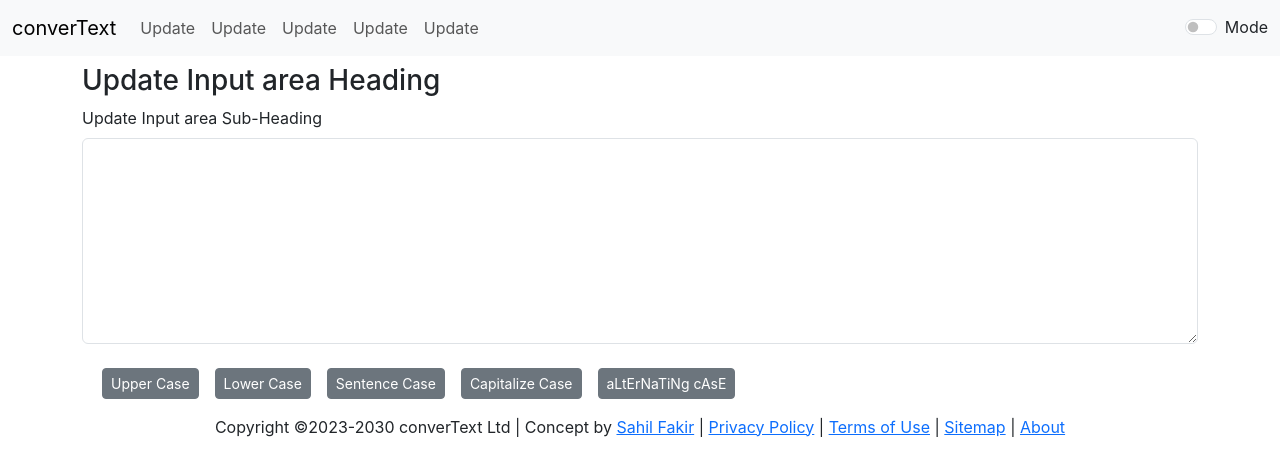
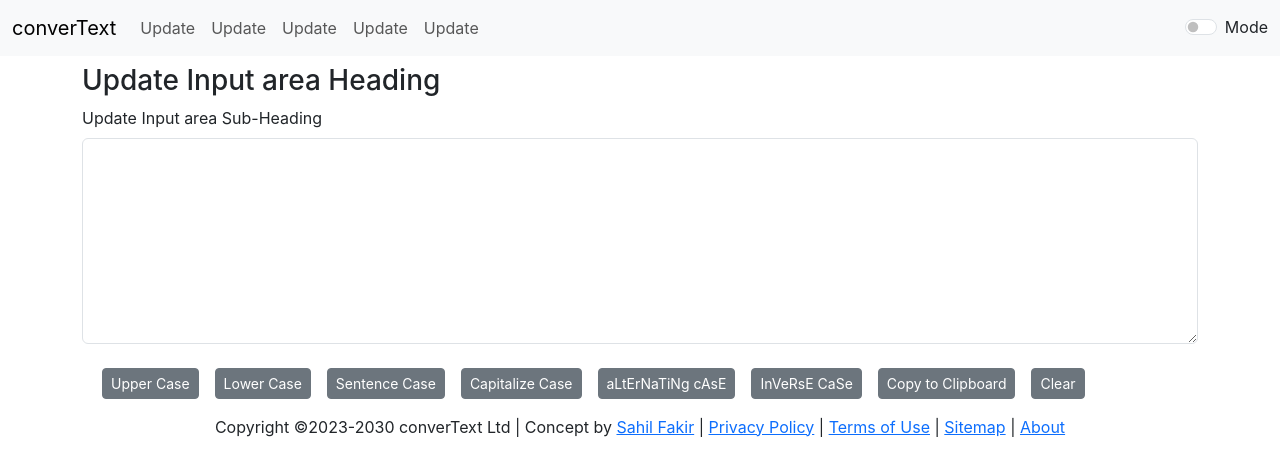
Before and after one commit to sahil0286/convertext, a React (Create React App) app: page / in a window 1280 px wide. Shown: the top 476 px of the page. Built offline with nearby package versions, Linux system fonts and the light colour scheme.

Commit message:
copy clipboard

```diff
--- a/src/App.js
+++ b/src/App.js
@@ -5,7 +5,7 @@ import Navbar from './components/Navbar';
 function App() {
   return (
     <>
-      <Navbar title="converText"/>
+      <Navbar title="converText" inpHeading="Accidentally left the caps lock on and typed something, but can't be bothered to start again and retype it all?" inpSubHeading="Simply enter your text and choose the case you want to convert it to."/>
       <Inputarea/>
     </>
   );
--- a/src/components/Inputarea.js
+++ b/src/components/Inputarea.js
@@ -36,6 +36,32 @@ export default function Inputarea(props) {
     setText(result);
   }
 
+  const inTxt=()=> {
+    var result = "";
+  for (var i = 0; i < text.length; i++) {
+    var char = text.charAt(i);
+    if (char === char.toUpperCase()) {
+      result += char.toLowerCase();
+    } else {
+      result += char.toUpperCase();
+    }
+  }
+    setText(result);
+  }
+
+  const clrText=()=> {
+    setText("");
+  }
+
+  const copyTxt=()=> {
+    var input = document.createElement("input");
+    input.setAttribute("value", text);
+    document.body.appendChild(input);
+    input.select();
+    document.execCommand("copy");
+    document.body.removeChild(input);
+  }
+
     return (
     <div className='container mt-2'>
         <h3>{props.inpHeading}</h3>
@@ -49,6 +75,11 @@ export default function Inputarea(props) {
                 <button type="button" className="btn btn-secondary btn-sm my-2 mx-2" onClick={senTxt}>Sentence Case</button>
                 <button type="button" className="btn btn-secondary btn-sm my-2 mx-2" onClick={capTxt}>Capitalize Case</button>
                 <button type="button" className="btn btn-secondary btn-sm my-2 mx-2" onClick={alTxt}>aLtErNaTiNg cAsE</button>
+                <button type="button" className="btn btn-secondary btn-sm my-2 mx-2" onClick={inTxt}>InVeRsE CaSe</button>
+                {/* <button type="button" className="btn btn-secondary btn-sm my-2 mx-2" onClick={titTxt}>Title Case</button> */}
+                {/* <button type="button" className="btn btn-secondary btn-sm my-2 mx-2" onClick={downTxt}>Download Text</button> */}
+                <button type="button" className="btn btn-secondary btn-sm my-2 mx-2" onClick={copyTxt}>Copy to Clipboard</button>
+                <button type="button" className="btn btn-secondary btn-sm my-2 mx-2" onClick={clrText}>Clear </button>
         </div>
         {/* <p>`Character Count: ${charCnt} | Word Count: ${wordCnt} | Line Count: ${lineCnt}`</p> */}
         <p className='container text-center mt-2'>Copyright ©2023-2030 converText Ltd | Concept by <a href="/">Sahil Fakir</a> | <a href="/">Privacy Policy</a> | <a href="/">Terms of Use</a> | <a href="/">Sitemap</a> | <a href="/">About</a> </p>
```
